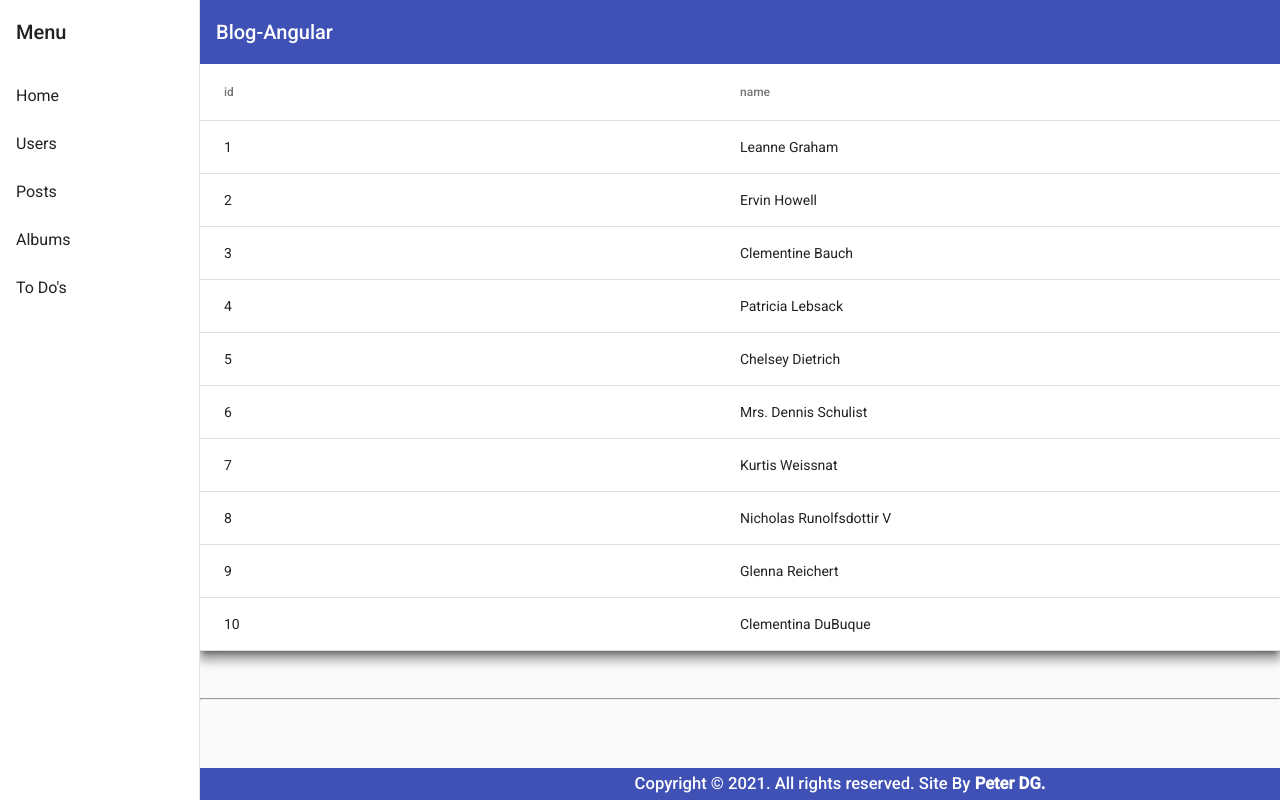
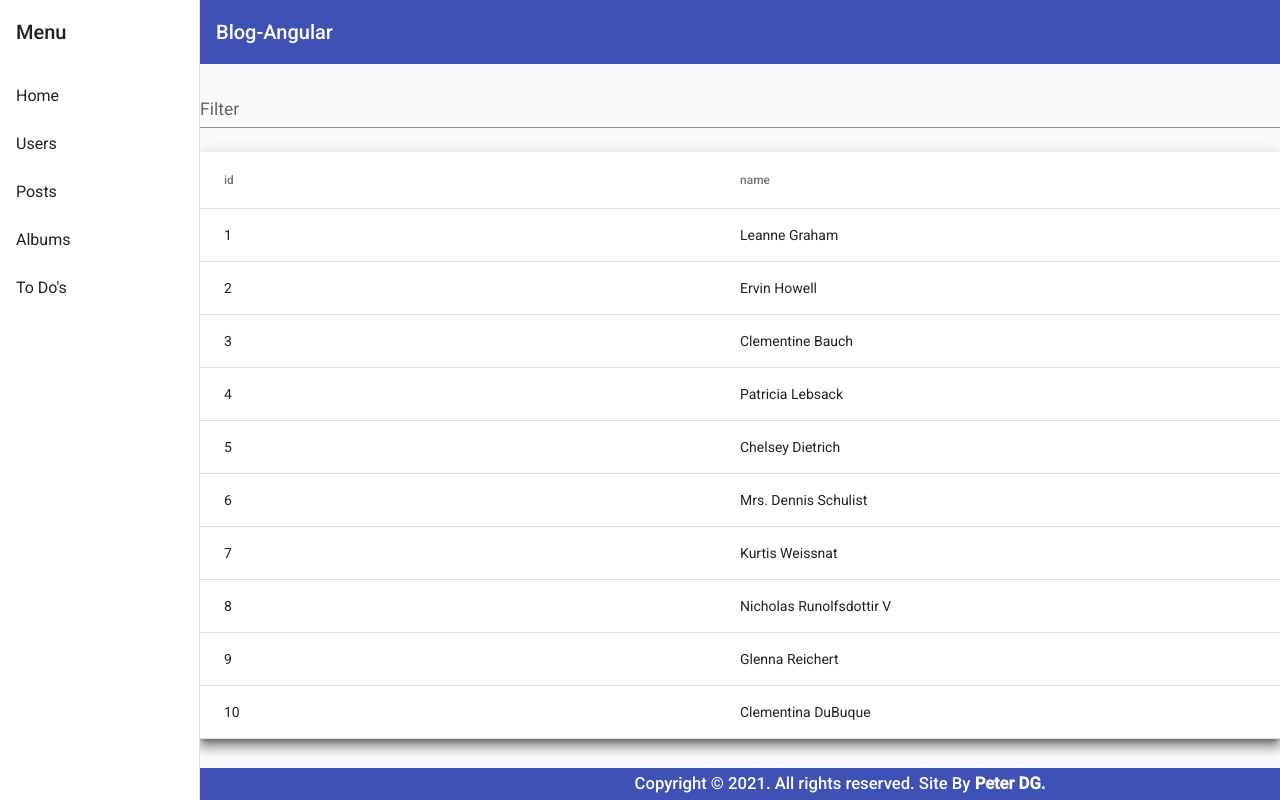
Before and after one commit to PeterDamianG/ChallengeAngularBlog, an Angular app: page /users in a window 1280 px wide. Built offline with nearby package versions, Linux system fonts and the light colour scheme.

Commit message:
add filter

```diff
--- a/src/app/shared/components/table-base/table-base.component.css
+++ b/src/app/shared/components/table-base/table-base.component.css
@@ -9,3 +9,7 @@
 .mat-row:hover .mat-cell {
   border-color: currentColor;
 }
+.mat-form-field {
+  font-size: 1.25em;
+  width: 100%;
+}
--- a/src/app/shared/components/table-base/table-base.component.html
+++ b/src/app/shared/components/table-base/table-base.component.html
@@ -1,4 +1,13 @@
 <section class="mat-elevation-z8">
+  <mat-form-field appearance="standard">
+    <mat-label>Filter</mat-label>
+    <input
+      matInput
+      (keyup)="applyFilter($event)"
+      placeholder="Write to filter."
+      #input
+    />
+  </mat-form-field>
   <mat-table [dataSource]="dataSource" class="mat-elevation-z8">
     <!-- Column's Generator -->
     <ng-container
@@ -11,6 +20,12 @@
 
     <mat-header-row *matHeaderRowDef="displayedColumns"></mat-header-row>
     <mat-row *matRowDef="let row; columns: displayedColumns"></mat-row>
+    <!-- Row shown when there is no matching data. -->
+    <tr class="mat-row" *matNoDataRow>
+      <td class="mat-cell" colspan="4">
+        No data matching the filter "{{ input.value }}"
+      </td>
+    </tr>
   </mat-table>
 </section>
 <br />
--- a/src/app/shared/components/table-base/table-base.component.ts
+++ b/src/app/shared/components/table-base/table-base.component.ts
@@ -1,11 +1,21 @@
-import { Component, Input } from '@angular/core';
+import { Component, Input, OnInit } from '@angular/core';
+import { MatTableDataSource } from '@angular/material/table';
 
 @Component({
   selector: 'app-table-base',
   styleUrls: ['table-base.component.css'],
   templateUrl: 'table-base.component.html',
 })
-export class TableBaseComponent {
+export class TableBaseComponent implements OnInit {
   @Input() displayedColumns: string[] = [];
   @Input() dataSource: any = [];
+
+  applyFilter(event: Event) {
+    const filterValue = (event.target as HTMLInputElement).value;
+    this.dataSource.filter = filterValue.trim().toLowerCase();
+  }
+
+  ngOnInit(): void {
+    this.dataSource = new MatTableDataSource(this.dataSource);
+  }
 }
--- a/src/app/shared/shared.module.ts
+++ b/src/app/shared/shared.module.ts
@@ -1,11 +1,13 @@
 import { NgModule } from '@angular/core';
 import { CommonModule } from '@angular/common';
+import { MatFormFieldModule } from '@angular/material/form-field';
+import { MatInputModule } from '@angular/material/input';
 import { TableBaseComponent } from './components/table-base/table-base.component';
 import { MatTableModule } from '@angular/material/table';
 
 @NgModule({
   declarations: [TableBaseComponent],
-  imports: [CommonModule, MatTableModule],
+  imports: [CommonModule, MatTableModule, MatFormFieldModule, MatInputModule],
   exports: [TableBaseComponent],
 })
 export class SharedModule {}
```
